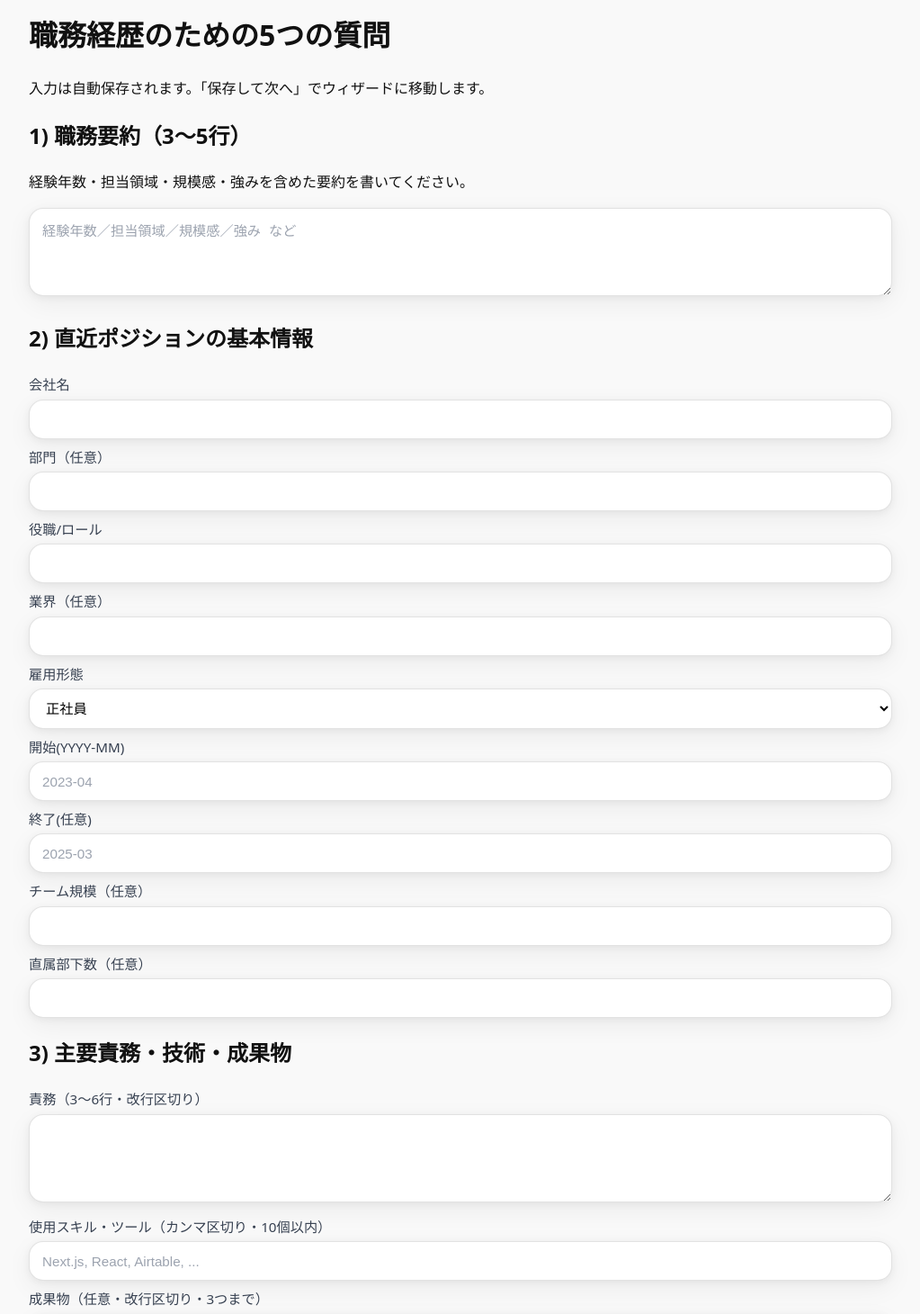
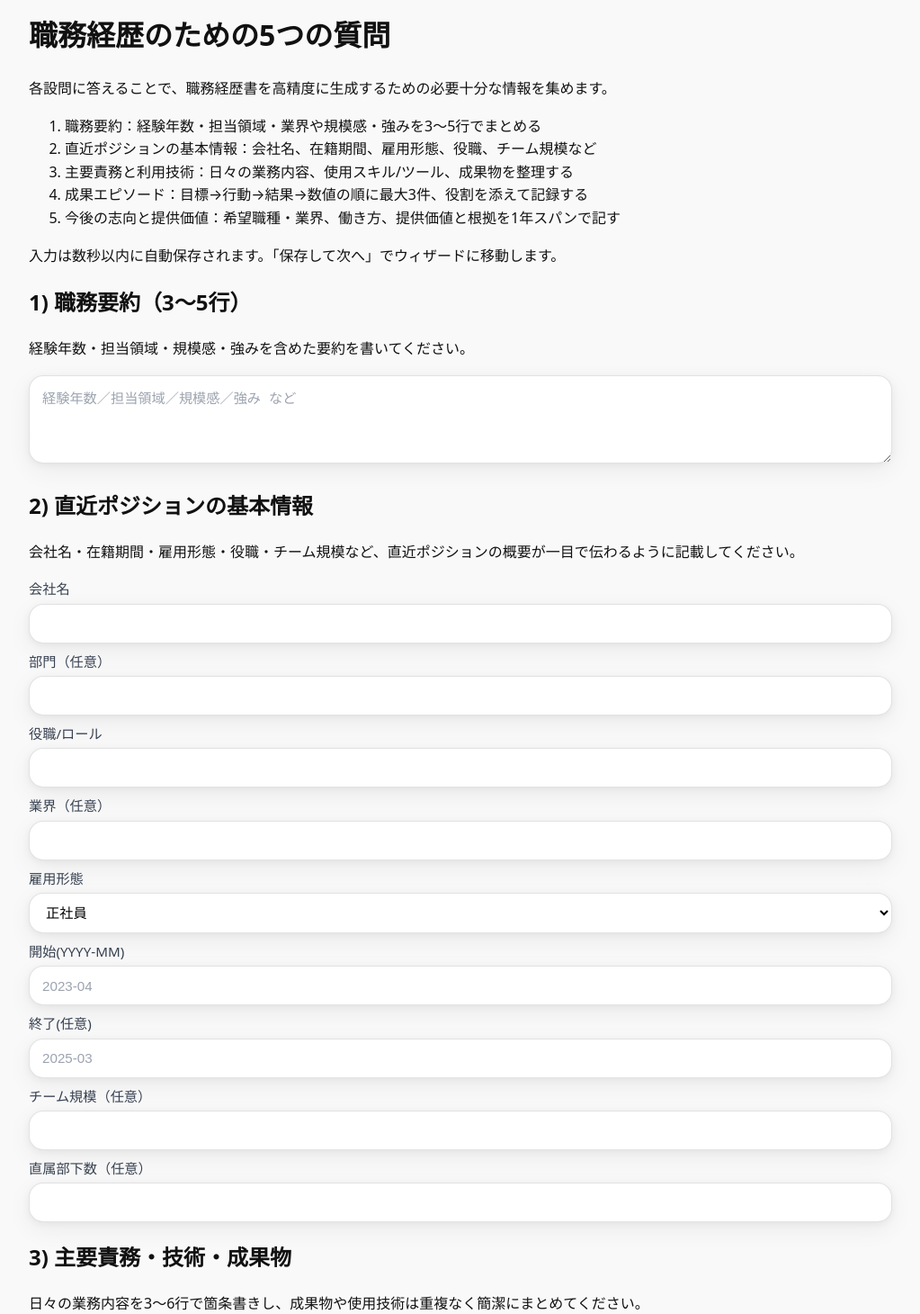
Before and after one commit to ANOSkdy/resume_studio, a Next.js app: page /cv/career in a window 1280 px wide. Shown: the part 40-1500 px from the top of the page at 90% size, without its empty margins (128-1151 px from the left). Built offline with nearby package versions, Linux system fonts and the light colour scheme.

Commit message:
feat(cv): add 5-question Career form and structured prompt builder (/cv/career)

```diff
--- a/app/cv/career/page.tsx
+++ b/app/cv/career/page.tsx
@@ -6,7 +6,17 @@ export default function CareerPage() {
   return (
     <main className="mx-auto max-w-5xl p-4 sm:p-6">
       <h1 className="mb-4 text-2xl font-semibold">職務経歴のための5つの質問</h1>
-      <p className="mb-6 text-sm text-gray-600">入力は自動保存されます。「保存して次へ」でウィザードに移動します。</p>
+      <p className="text-sm text-gray-600">
+        各設問に答えることで、職務経歴書を高精度に生成するための必要十分な情報を集めます。
+      </p>
+      <ol className="mb-6 mt-4 list-decimal space-y-2 pl-5 text-sm text-gray-700">
+        <li>職務要約：経験年数・担当領域・業界や規模感・強みを3〜5行でまとめる</li>
+        <li>直近ポジションの基本情報：会社名、在籍期間、雇用形態、役職、チーム規模など</li>
+        <li>主要責務と利用技術：日々の業務内容、使用スキル/ツール、成果物を整理する</li>
+        <li>成果エピソード：目標→行動→結果→数値の順に最大3件、役割を添えて記録する</li>
+        <li>今後の志向と提供価値：希望職種・業界、働き方、提供価値と根拠を1年スパンで記す</li>
+      </ol>
+      <p className="mb-6 text-sm text-gray-600">入力は数秒以内に自動保存されます。「保存して次へ」でウィザードに移動します。</p>
       <CareerQuestionsForm />
     </main>
   );
--- a/components/forms/CareerQuestionsForm.tsx
+++ b/components/forms/CareerQuestionsForm.tsx
@@ -147,6 +147,9 @@ export default function CareerQuestionsForm({ initial }: { initial?: Partial<Car
         <h2 id="q2" className="text-lg font-semibold">
           2) 直近ポジションの基本情報
         </h2>
+        <p className="text-sm text-gray-600">
+          会社名・在籍期間・雇用形態・役職・チーム規模など、直近ポジションの概要が一目で伝わるように記載してください。
+        </p>
         <div className="grid gap-3 sm:grid-cols-2">
           <div>
             <label htmlFor="companyName" className="block text-sm font-medium">
@@ -313,6 +316,9 @@ export default function CareerQuestionsForm({ initial }: { initial?: Partial<Car
         <h2 id="q3" className="text-lg font-semibold">
           3) 主要責務・技術・成果物
         </h2>
+        <p className="text-sm text-gray-600">
+          日々の業務内容を3〜6行で箇条書きし、成果物や使用技術は重複なく簡潔にまとめてください。
+        </p>
         <div>
           <label htmlFor="responsibilities" className="block text-sm font-medium">
             責務（3〜6行・改行区切り）
@@ -371,6 +377,9 @@ export default function CareerQuestionsForm({ initial }: { initial?: Partial<Car
         <h2 id="q4" className="text-lg font-semibold">
           4) 成果エピソード（最大3件）
         </h2>
+        <p className="text-sm text-gray-600">
+          各エピソードで「目標→行動→結果→数値」を明記し、担当した役割（IC/Lead/Mgr）を添えてください。
+        </p>
         {ACHIEVEMENT_FIELD_SETS.map(({ index, keys }) => (
           <fieldset key={index} className="space-y-2 rounded border border-gray-200 p-3">
             <legend className="text-sm font-medium">エピソード {index}</legend>
@@ -422,6 +431,9 @@ export default function CareerQuestionsForm({ initial }: { initial?: Partial<Car
         <h2 id="q5" className="text-lg font-semibold">
           5) 志向と提供価値（1年）
         </h2>
+        <p className="text-sm text-gray-600">
+          今後1年で挑戦したい職種・業界、働き方、誰にどんな価値をどの水準で提供できるかと、その根拠を整理してください。
+        </p>
         <div className="grid gap-3 sm:grid-cols-2">
           <div>
             <label htmlFor="targetRoles" className="block text-sm font-medium">
```
